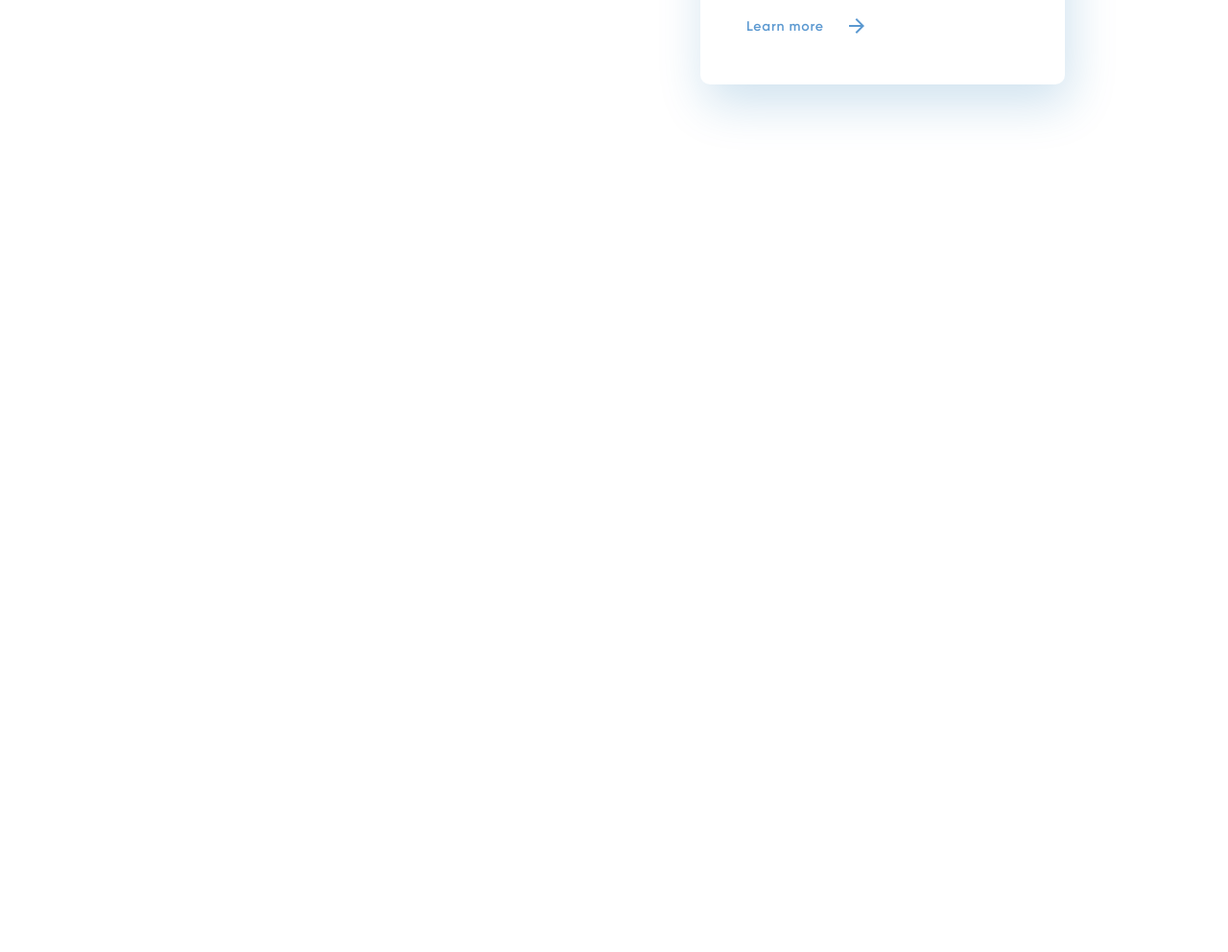
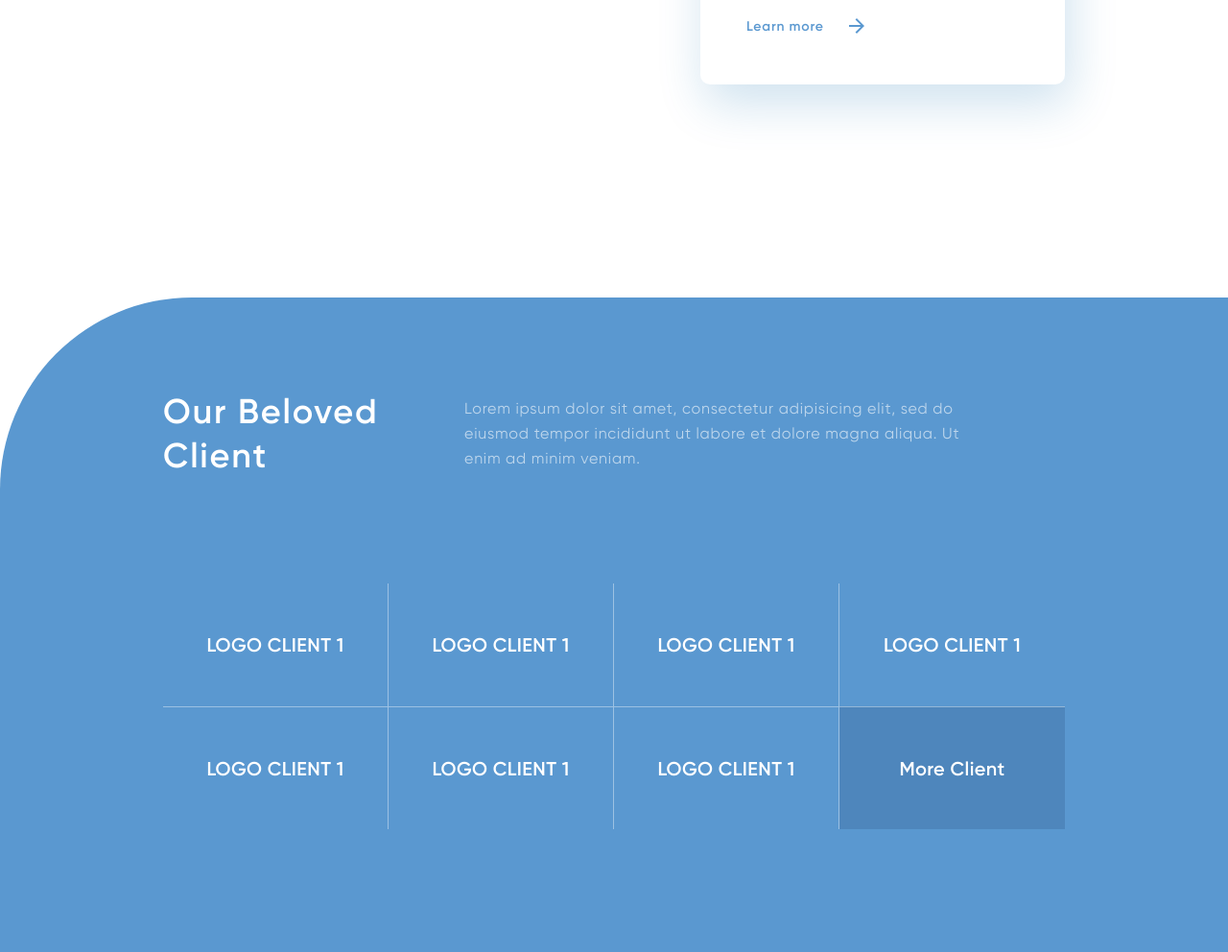
Before and after one commit to Xtell/afrianska, a website: page src/index.html in a window 1280 px wide. Shown: the part 2010-3002 px from the top of the page at 96% size. Before the commit the page ends 2310 px from the top, so only its background shows below. Drawn offline with nearby package versions, Linux system fonts and the light colour scheme; files that its build step writes are made by us from their sources; files whose address does not match are found by name.

Commit message:
закончил блок clients

```diff
--- a/src/index.html
+++ b/src/index.html
@@ -106,6 +106,27 @@
         </ul>
       </div>
     </section>
+    <section class="clients">
+      <div class="container">
+        <header class="clients__header">
+          <h2 class="clients__title title title--section">Our Beloved
+            Client</h2>
+          <p class="clients__text">
+            Lorem ipsum dolor sit amet, consectetur adipisicing elit, sed do eiusmod tempor incididunt ut labore et dolore magna aliqua. Ut enim ad minim veniam.
+          </p>
+        </header>
+        <ul class="clients__list">
+          <li class="clients__item"><a href="" class="clients__link">logo client 1</a></li>
+          <li class="clients__item"><a href="" class="clients__link">logo client 1</a></li>
+          <li class="clients__item"><a href="" class="clients__link">logo client 1</a></li>
+          <li class="clients__item"><a href="" class="clients__link">logo client 1</a></li>
+          <li class="clients__item"><a href="" class="clients__link">logo client 1</a></li>
+          <li class="clients__item"><a href="" class="clients__link">logo client 1</a></li>
+          <li class="clients__item"><a href="" class="clients__link">logo client 1</a></li>
+          <li class="clients__item clients__item--more"><a href="" class="clients__link">More client</a></li>
+        </ul>
+      </div>
+    </section>
   </main>
 </body>
 
--- /dev/null
+++ b/src/styles/blocks/clients.css
@@ -0,0 +1,112 @@
+.clients {
+  padding-top: 96px;
+  padding-bottom: 128px;
+  background-color: #5a98d0;
+  border-radius: 200px 0px 0px 0px;
+}
+.clients__header {
+  display: flex;
+  align-items: center;
+  justify-content: space-between;
+  margin-bottom: 110px;
+  padding-right: 80px;
+}
+@media (max-width: 1100px) {
+  .clients__header {
+    flex-direction: column;
+    padding-right: 0;
+  }
+}
+.clients__title {
+  width: 226px;
+}
+@media (max-width: 1100px) {
+  .clients__title {
+    width: 100%;
+    text-align: center;
+    margin-bottom: 36px;
+  }
+}
+.clients__text {
+  width: 546px;
+  margin: 0;
+  color: rgba(255, 255, 255, 0.6);
+}
+@media (max-width: 1100px) {
+  .clients__text {
+    width: 70%;
+    text-align: center;
+  }
+}
+.clients__list {
+  display: flex;
+  flex-wrap: wrap;
+  width: 100%;
+  margin: 0;
+  padding: 0;
+  list-style: none;
+}
+@media (max-width: 1100px) {
+  .clients__list {
+    justify-content: center;
+  }
+}
+@media (max-width: 1030px) {
+  .clients__list {
+    width: 480px;
+    margin: 0 auto;
+  }
+}
+@media (max-width: 570px) {
+  .clients__list {
+    width: 100%;
+  }
+}
+.clients__item {
+  display: flex;
+  justify-content: center;
+  align-items: center;
+  width: 235px;
+  height: 128px;
+}
+
+@media (min-width: 1031px) {
+  .clients__item:nth-child(n + 5) {
+    border-top: 1px solid rgba(255, 255, 255, 0.4);
+  }
+  .clients__item:not(:nth-child(4n + 4)) {
+    border-right: 1px solid rgba(255, 255, 255, 0.4);
+  }
+}
+@media (min-width: 571px) and (max-width: 1030px) {
+  .clients__item:nth-child(n + 3) {
+    border-top: 1px solid rgba(255, 255, 255, 0.4);
+  }
+  .clients__item:not(:nth-child(2n + 2)) {
+    border-right: 1px solid rgba(255, 255, 255, 0.4);
+  }
+}
+@media (max-width: 570px) {
+  .clients__item {
+    width: 100%;
+    padding: 25px;
+    border-bottom: 1px solid rgba(255, 255, 255, 0.4);
+  }
+}
+
+.clients__link {
+  font-size: 20px;
+  font-weight: 600;
+  line-height: 46px;
+  letter-spacing: 0.02em;
+  color: #ffffff;
+  text-decoration: none;
+  text-transform: uppercase;
+  text-align: center;
+}
+.clients__item--more {
+  background-color: rgba(31, 63, 104, 0.2);
+}
+.clients__item--more .clients__link {
+  text-transform: capitalize;
+}
--- a/src/styles/blocks/services.css
+++ b/src/styles/blocks/services.css
@@ -1,6 +1,6 @@
 .services {
   padding-top: 192px;
-  padding-bottom: 212px;
+  padding-bottom: 222px;
 }
 @media (max-width: 900px) {
   .services {
--- a/src/styles/index.css
+++ b/src/styles/index.css
@@ -15,3 +15,4 @@
 @import './blocks/header.css';
 @import './blocks/intro.css';
 @import './blocks/services.css';
+@import './blocks/clients.css';
```
Also changed, not shown: dist/index.html, dist/styles/index.min.css.
